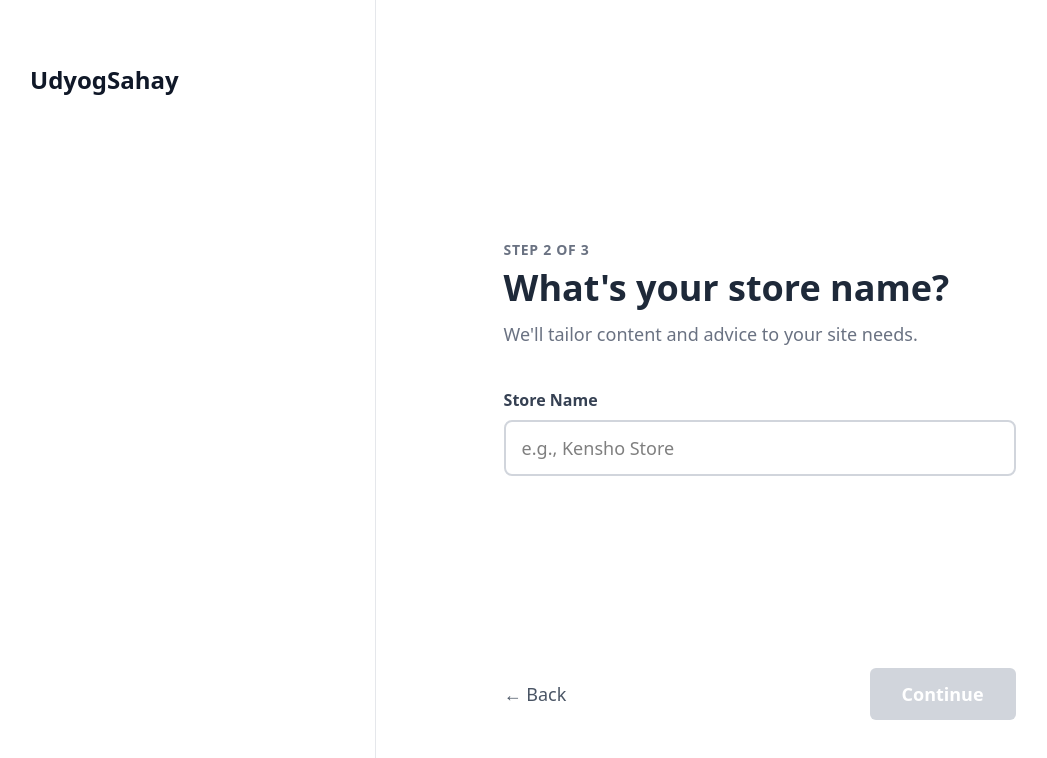
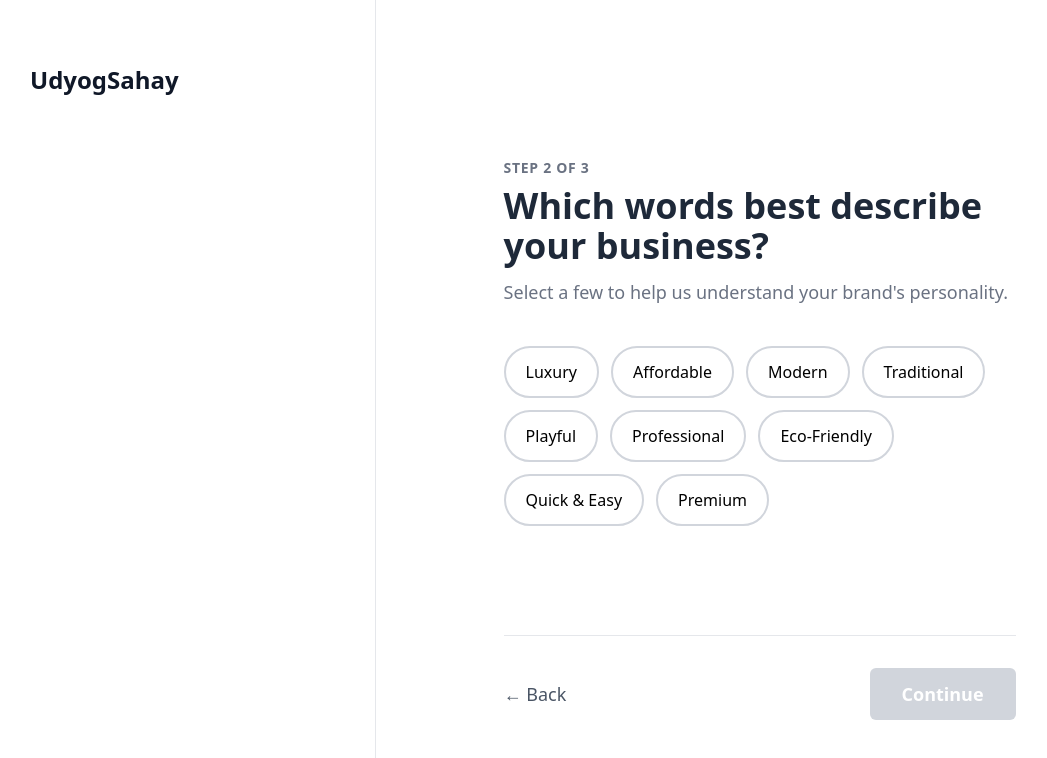
Before and after one commit to swarup081/udyogSahay, a Next.js app: page /get-started/2 in a window 1280 px wide. Shown: the top 758 px of the page, without its empty margins (34-1081 px from the left). Built offline with nearby package versions, Linux system fonts and the light colour scheme.

Commit message:
added step 2 ( ui and modification remains )

```diff
--- a/src/app/get-started/2/page.js
+++ b/src/app/get-started/2/page.js
@@ -3,73 +3,110 @@
 import { useState } from 'react';
 import Link from 'next/link';
 
-export default function StepTwo() {
-  const [storeName, setStoreName] = useState('');
+// --- Reusable UI Components ---
 
 // A component for the step indicator
-  const Step = ({ number, isCurrent }) => (
+const Step = ({ number, isCompleted, isCurrent }) => (
   <div className="flex items-center">
     <div
-        className={`w-8 h-8 rounded-full flex items-center justify-center transition-colors ${
-          isCurrent
+      className={`w-8 h-8 rounded-full flex items-center justify-center transition-colors font-semibold ${
+        isCompleted
+          ? 'bg-blue-600 text-white'
+          : isCurrent
           ? 'bg-blue-600 text-white'
           : 'bg-gray-200 text-gray-500'
       }`}
     >
-        {number}
+      {isCompleted ? '✓' : number}
     </div>
   </div>
 );
 
+// A component for the clickable choice chips
+const ChoiceChip = ({ id, label, isSelected, onChange }) => (
+  <label
+    htmlFor={id}
+    className={`flex items-center justify-center px-5 py-3 border-2 rounded-full cursor-pointer transition-all duration-200 ${
+      isSelected
+        ? 'border-blue-600 bg-blue-50 text-blue-700 font-semibold'
+        : 'border-gray-300 bg-white hover:border-blue-500 hover:text-blue-600'
+    }`}
+  >
+    <span>{label}</span>
+    <input id={id} type="checkbox" className="hidden" checked={isSelected} onChange={onChange} />
+  </label>
+);
+
+// --- Main Page Component ---
+
+export default function StepThree() {
+  const [selectedWords, setSelectedWords] = useState({});
+
+  const businessVibes = [
+    { id: 'luxury', label: 'Luxury' },
+    { id: 'affordable', label: 'Affordable' },
+    { id: 'modern', label: 'Modern' },
+    { id: 'traditional', label: 'Traditional' },
+    { id: 'playful', label: 'Playful' },
+    { id: 'professional', label: 'Professional' },
+    { id: 'eco-friendly', label: 'Eco-Friendly' },
+    { id: 'quick-easy', label: 'Quick & Easy' },
+    { id: 'premium', label: 'Premium' },
+  ];
+
+  const handleChipChange = (id) => {
+    setSelectedWords(prev => ({ ...prev, [id]: !prev[id] }));
+  };
+
+  const hasSelection = Object.values(selectedWords).some(Boolean);
+
   return (
     <div className="flex flex-col lg:flex-row h-screen bg-white font-sans">
-
       {/* Left Side - Progress Indicator */}
       <div className="w-full lg:w-[32%] flex flex-col justify-start items-start p-8 lg:p-16 border-b lg:border-b-0 lg:border-r border-gray-200">
         <h1 className="text-2xl font-bold text-gray-900 mb-16">
           UdyogSahay
         </h1>
-        <div className="flex lg:flex-col items-center lg:items-start gap-0">
 
-        </div>
       </div>
 
       {/* Right Side - Main Content */}
-      <div className="w-full lg:w-[60%] flex flex-col justify-between p-8 lg:p-20">
+      <div className="w-full lg:w-[60%] flex flex-col justify-between p-8 lg:p-20 overflow-y-auto">
         <div className="w-full max-w-lg mx-auto flex flex-col justify-center flex-grow">
           <div>
             <p className="text-sm font-semibold text-gray-500 mb-2 uppercase tracking-wider">
               Step 2 of 3
             </p>
             <h2 className="text-4xl font-bold text-gray-800 mb-3">
-              What's your store name?
+              Which words best describe your business?
             </h2>
             <p className="text-lg text-gray-500 mb-10">
-              We'll tailor content and advice to your site needs.
+              Select a few to help us understand your brand's personality.
             </p>
 
-            <label htmlFor="storeName" className="font-semibold text-gray-700 mb-2 block">
-              Store Name
-            </label>
-            <input
-              id="storeName"
-              type="text"
-              value={storeName}
-              onChange={(e) => setStoreName(e.target.value)}
-              placeholder="e.g., Kensho Store"
-              className="w-full py-3 px-4 text-lg border-2 border-gray-300 rounded-lg focus:ring-2 focus:ring-blue-500 focus:border-blue-500 outline-none transition"
+            {/* Clickable Chips */}
+            <div className="flex flex-wrap gap-3">
+              {businessVibes.map(vibe => (
+                <ChoiceChip
+                  key={vibe.id}
+                  id={vibe.id}
+                  label={vibe.label}
+                  isSelected={!!selectedWords[vibe.id]}
+                  onChange={() => handleChipChange(vibe.id)}
                 />
+              ))}
+            </div>
           </div>
         </div>
 
-        <div className="flex justify-between items-center w-full max-w-lg mx-auto pt-8">
+        <div className="flex justify-between items-center w-full max-w-lg mx-auto pt-8 mt-8 border-t border-gray-200">
           <Link href="/get-started/1">
             <button className="text-lg text-gray-600 hover:text-gray-900 font-medium">← Back</button>
           </Link>
-          <Link href="/get-started/3">
+          <Link href="/get-started/3"> {/* We will create step 3 next */}
             <button
               className="px-8 py-3 bg-blue-600 text-white font-semibold text-lg rounded-md hover:bg-blue-700 disabled:bg-gray-300 transition-colors"
-              disabled={!storeName}
+              disabled={!hasSelection}
             >
               Continue
             </button>
--- /dev/null
+++ b/src/app/get-started/page.js
@@ -0,0 +1,79 @@
+'use client';
+import Link from 'next/link';
+import { useState } from 'react';
+import { GridBackgroundDemo } from "@/components/GridBackgroundDemo";
+export default function StepOne() {
+
+    const [searchValue, setSearchValue] = useState('');
+    const websiteTypes = [
+    'Restaurant',
+    'Online Store',
+    'Portfolio',
+    'Blog',
+    'Consultant',
+    'Technology Company',
+    'Event',
+  ];
+
+  const handleExampleClick = (type) => {
+    setSearchValue(type);
+  };
+
+  return (
+    <div className="flex h-screen font-Helvetica">
+      {/* Left Side */}
+      <div className="w-1/2 flex flex-col justify-between p-12 bg-white">
+        <div>
+          <div className="text-4xl font-bold text-white mb-4">Brand name</div>
+          <h2 className="text-3xl font-bold text-black-700 mb-6">
+          What type of business do you have?
+          </h2>
+          <div className="relative mb-6">
+          <input
+              type="text"
+              value={searchValue}
+              onChange={(e) => setSearchValue(e.target.value)}
+              placeholder="Search for your business or site type"
+              className="w-full py-4 pl-5 pr-36 text-lg border border-gray-200 rounded-2xl shadow-sm bg-gray-50 text-gray-800 placeholder-gray-400 focus:ring-4 focus:ring-blue-300 focus:border-blue-500 transition-all duration-300 outline-none"
+            />
+            <button className="absolute right-2 top-1/2 -translate-y-1/2 bg-gray-300 text-gray-600 px-6 py-2 rounded-xl hover:bg-gray-400">
+              Continue
+            </button>
+          </div>
+          <p className="text-sm text-gray-500 mb-4">EXAMPLES</p>
+          <ul className="space-y-3">
+            {websiteTypes.map((type) => (
+              <li key={type}>
+                <button
+                  onClick={() => handleExampleClick(type)}
+                  className="text-gray-600 hover:text-blue-600 text-xl cursor-pointer"
+                >
+                  {type}
+                </button>
+              </li>
+            ))}
+          </ul>
+        </div>
+        <div>
+          <Link href="/">
+            <button className="text-gray-600 hover:text-gray-900">← Back</button>
+          </Link>
+        </div>
+      </div>
+
+      {/* Right Side */}
+      <div className="w-1/2 bg-gray-50 flex flex-col items-center justify-center p-12">
+        {/* You can add your image grid here later */}
+        <GridBackgroundDemo />
+        <div className="text-center">
+
+        </div>
+        <div className="absolute bottom-12 right-12">
+            <Link href="/get-started/1">
+                <button className="text-gray-600 hover:text-gray-900">Skip →</button>
+            </Link>
+        </div>
+      </div>
+    </div>
+  );
+}
```
Also changed, not shown: src/app/get-started/1/page.js (+65 -63 lines). Lines whose indentation alone changed are shown as unchanged.
